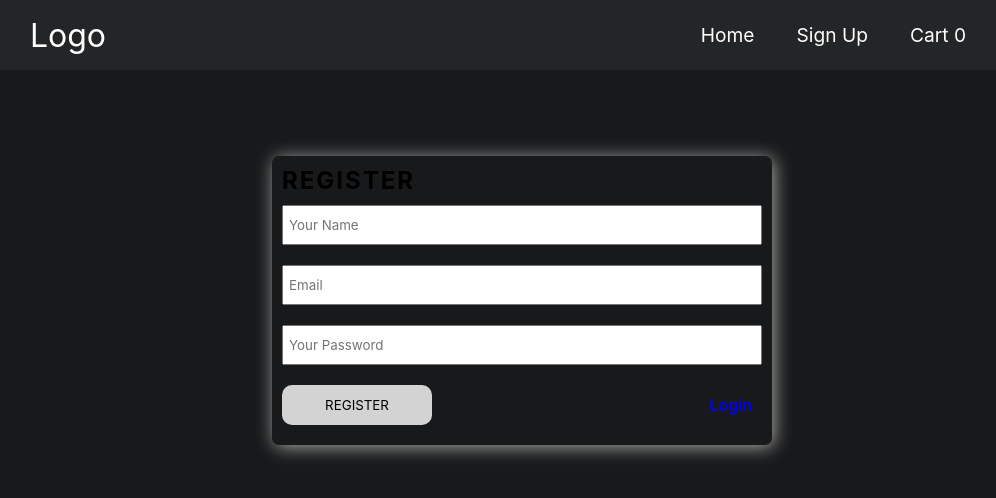
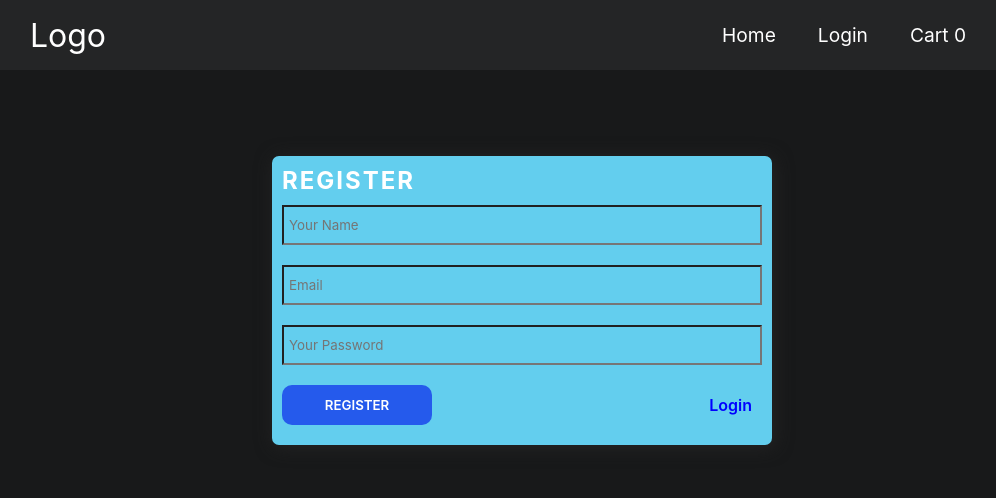
Before and after one commit to sshatil/eShopWorld, a React (Create React App) app in the folder client/: page /register in a window 1280 px wide. Shown: the top 498 px of the page, without its empty margins (118-1114 px from the left). Built offline with nearby package versions, Linux system fonts and the light colour scheme; no server answers.

Commit message:
api bug fix

```diff
--- a/client/package.json
+++ b/client/package.json
@@ -53,5 +53,5 @@
     "eslint-plugin-react-hooks": "1.7.0",
     "prettier": "^2.3.2"
   },
-  "proxy": "https://eshopworld.herokuapp.com/"
+  "proxy": "https://eshopworld.herokuapp.com"
 }
--- a/client/src/api/ProductsAPI.jsx
+++ b/client/src/api/ProductsAPI.jsx
@@ -5,7 +5,7 @@ const ProductsAPI = () => {
   const [products, setProduct] = useState([]);
 
   const getProducts = async () => {
-    const res = await axios.get('https://eshopworld.herokuapp.com/api/products');
+    const res = await axios.get('/api/products');
     setProduct(res.data.products);
   };
   useEffect(() => {
--- a/client/src/api/UserAPI.jsx
+++ b/client/src/api/UserAPI.jsx
@@ -10,7 +10,7 @@ const UserAPI = (token) => {
     if (token) {
       const getUser = async () => {
         try {
-          const res = await axios.get('https://eshopworld.herokuapp.com/user/infor', {
+          const res = await axios.get('/user/infor', {
             headers: { Authorization: token },
           });
           setIsLoggedIn(true);
--- a/client/src/components/auth/Login.jsx
+++ b/client/src/components/auth/Login.jsx
@@ -16,7 +16,7 @@ const Login = () => {
   const handleLogin = async (e) => {
     e.preventDefault();
     try {
-      await axios.post('https://eshopworld.herokuapp.com/user/login', { ...user });
+      await axios.post('/user/login', { ...user });
 
       localStorage.setItem('firstLogin', true);
       window.location.href = '/';
--- a/client/src/components/auth/Register.jsx
+++ b/client/src/components/auth/Register.jsx
@@ -16,7 +16,7 @@ const Register = () => {
   const handleRegister = async (e) => {
     e.preventDefault();
     try {
-      await axios.post('https://eshopworld.herokuapp.com/user/register', { ...user });
+      await axios.post('/user/register', { ...user });
 
       localStorage.setItem('firstLogin', true);
       window.location.href = '/';
--- a/client/src/components/headers/Header.jsx
+++ b/client/src/components/headers/Header.jsx
@@ -12,7 +12,7 @@ const Header = () => {
   const [cart] = state.userApi.cart;
   console.log(state);
   const logoutUser = async () => {
-    await axios.get('/user/logout');
+    await axios.get('https://eshopworld.herokuapp.com/user/logout');
     localStorage.clear();
     setIsAdmin(false);
     setIsLoggedIn(false);
--- a/client/src/components/headers/Navbar.jsx
+++ b/client/src/components/headers/Navbar.jsx
@@ -21,7 +21,7 @@ const Navbar = () => {
   const [cart] = state.userApi.cart;
   console.log(state);
   const logoutUser = async () => {
-    await axios.get('https://eshopworld.herokuapp.com/user/logout');
+    await axios.get('/user/logout');
     localStorage.clear();
     setIsAdmin(false);
     setIsLoggedIn(false);
@@ -86,8 +86,8 @@ const Navbar = () => {
           </li>
         ) : (
           <li className="nav-item">
-            <Link to="/sign-up" className="nav-links" onClick={closeMobileMenu}>
-              Sign Up
+            <Link to="/login" className="nav-links" onClick={closeMobileMenu}>
+              Login
             </Link>
           </li>
         )}
--- a/client/src/styles/Login.scss
+++ b/client/src/styles/Login.scss
@@ -1,9 +1,11 @@
 .login {
+  color: #fff;
+  background-color: rgb(99, 206, 238);
   max-width: 500px;
   border-radius: 7px;
   padding: 10px;
   margin: 50px auto;
-  box-shadow: 2px 2px 18px darkgray;
+  box-shadow: 2px 2px 18px rgb(37, 37, 37);
   h2 {
     text-transform: uppercase;
     letter-spacing: 2px;
@@ -14,9 +16,11 @@
     align-items: center;
     button {
       width: 150px;
-      background: lightgrey;
+      background: rgb(37, 90, 236);
       border-radius: 10px;
       text-transform: uppercase;
+      color: #fff;
+      font-weight: 600;
     }
     .register-link {
       padding: 0 10px;
@@ -29,6 +33,7 @@
     height: 40px;
     margin: 10px 0;
     padding: 0 5px;
-    outline: gray;
+    outline: none;
+    background-color: rgb(99, 206, 238);
   }
 }
```
Also changed, not shown: 12 other files (tests, documents, lock files or other folders).
